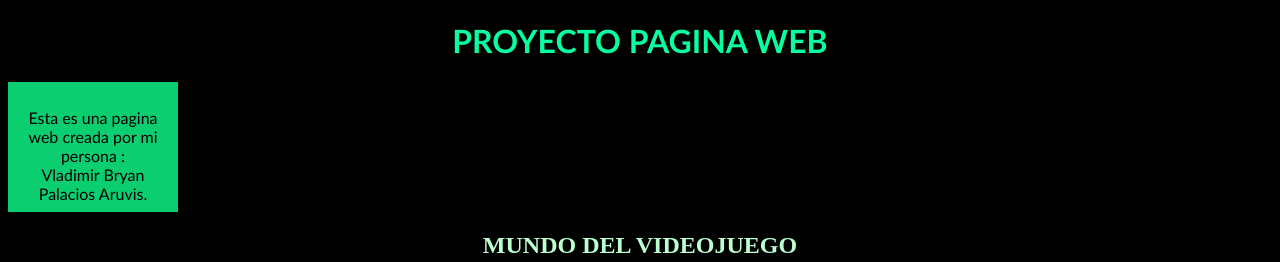
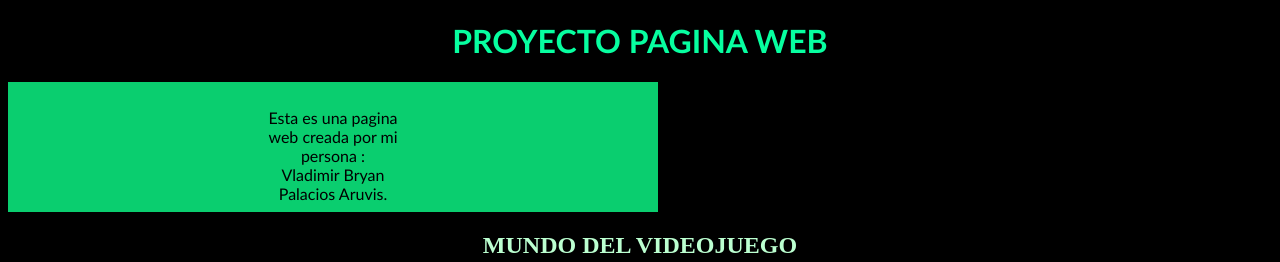
Before and after one commit to Palacios002004/ProyectoPalacios.github.io, a plain HTML site: page index.html in a window 1280 px wide. Shown: the top 262 px of the page. Drawn offline with Linux system fonts and the light colour scheme.

Commit message:
index.html

```diff
--- a/index.html
+++ b/index.html
@@ -51,7 +51,7 @@
 
             height: 110px;
 
-            padding:10px;
+            padding:10px 250px;
 
             width: 150px;}
 
```
